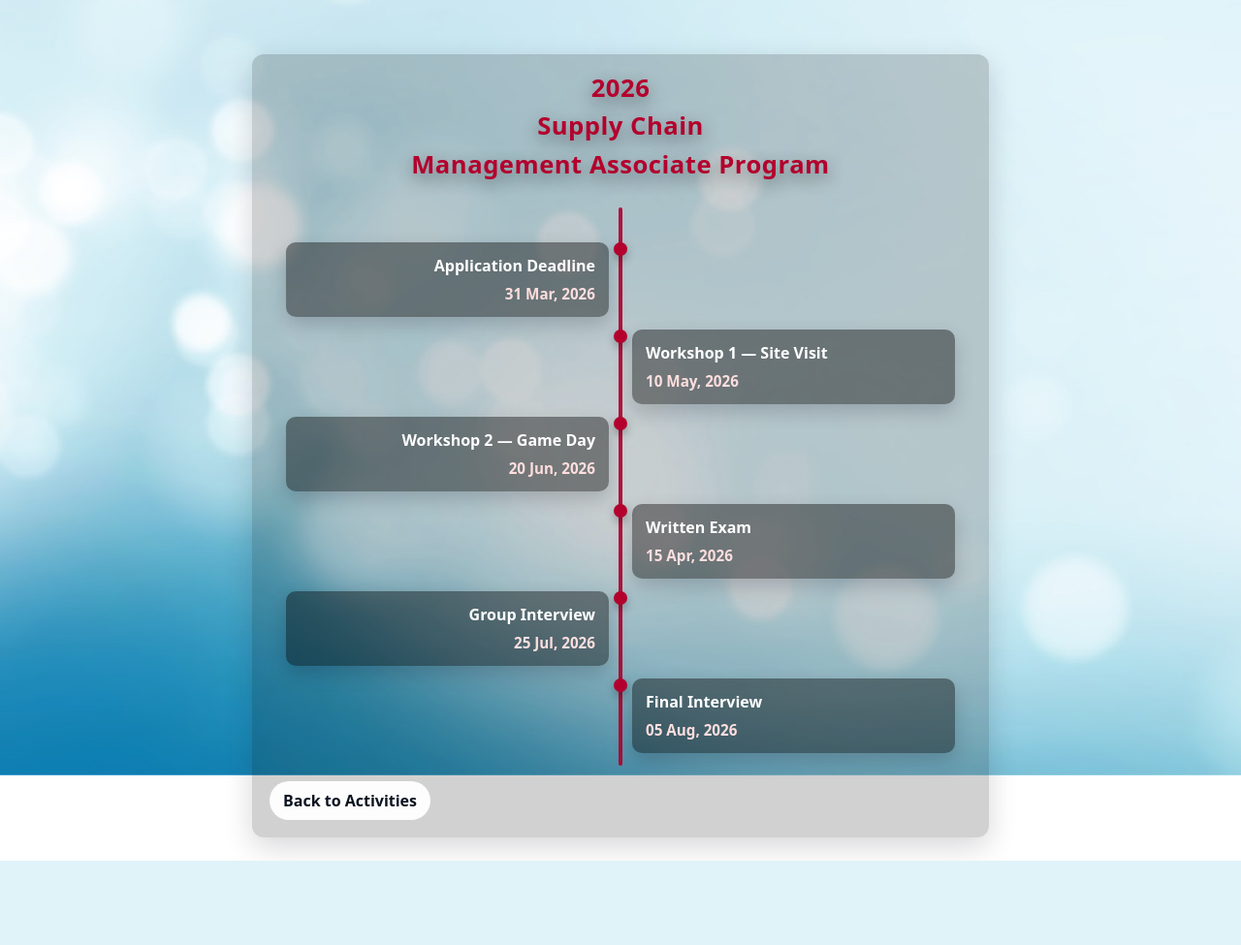
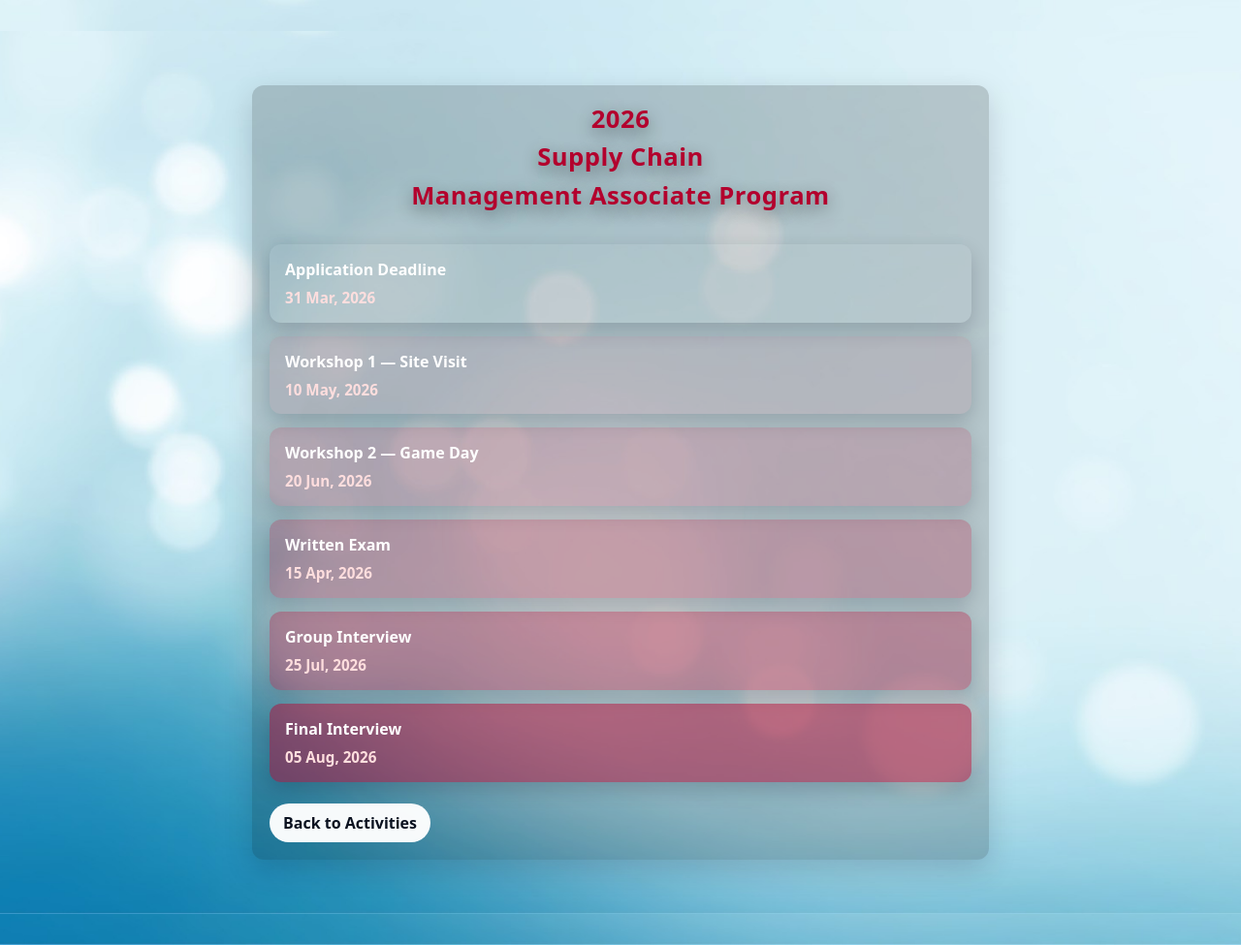
Before and after one commit to BB-wq787/Recruitment, a Flask app: page /apply in a window 1280 px wide. Shown: the whole page at 97% size. Before the commit the page ends 888 px from the top, so only its background shows below. Run offline with Flask 3, Linux system fonts and the light colour scheme; a user stored in the database is signed in.

Commit message:
update splash layout and space

```diff
--- a/templates/activity.html
+++ b/templates/activity.html
@@ -6,12 +6,11 @@
     <title>Activity Schedule</title>
     <link href="https://cdn.jsdelivr.net/npm/bootstrap@5.3.3/dist/css/bootstrap.min.css" rel="stylesheet">
     <style>
-        html, body { height: 100%; }
-        body {
+        /* apply background on html+body to avoid mobile white gaps */
+        html, body {
             background-image: url("{{ url_for('static', filename='bk.jpg') }}");
             background-size: cover;
             background-position: center;
-            /* avoid fixed on mobile which can cause blank areas when scrolling */
             background-attachment: scroll;
             background-repeat: no-repeat;
             min-height: 100vh;
--- a/templates/apply.html
+++ b/templates/apply.html
@@ -6,12 +6,11 @@
     <title>2026 Supply Chain Management Associate Program</title>
     <link href="https://cdn.jsdelivr.net/npm/bootstrap@5.3.3/dist/css/bootstrap.min.css" rel="stylesheet">
     <style>
-        html, body { height: 100%; }
-        body {
+        /* apply background to html and body to avoid mobile white gaps during scrolling */
+        html, body {
             background-image: url("{{ url_for('static', filename='bk.jpg') }}");
             background-size: cover;
             background-position: center;
-            /* avoid fixed on mobile which can cause blank areas when scrolling */
             background-attachment: scroll;
             background-repeat: no-repeat;
             min-height: 100vh;
@@ -38,88 +37,47 @@
         }
         .page-title .line { display:block; margin-bottom:6px; }
 
-        /* Vertical center line timeline with alternating cards */
+        /* Sequential vertical cards (no center axis/dots) */
         .timeline {
             margin-top: 12px;
             position: relative;
-            padding: 18px 0;
-        }
-        .timeline:before {
-            content: "";
-            position: absolute;
-            left: 50%;
-            top: 0;
-            bottom: 0;
-            width: 4px;
-            background: #b3002d;
-            transform: translateX(-50%);
-            border-radius: 2px;
-            opacity: 0.9;
+            padding: 6px 0;
+            display: flex;
+            flex-direction: column;
+            gap: 14px;
         }
         .timeline-item {
             position: relative;
-            min-height: 90px;
-        }
-        .timeline-item:after {
-            content: "";
-            position: absolute;
-            left: 50%;
-            top: 18px;
-            transform: translateX(-50%);
-            width: 14px;
-            height: 14px;
-            border-radius: 50%;
-            background: #b3002d;
-            box-shadow: 0 4px 10px rgba(0,0,0,0.3);
         }
         .timeline-content {
-            width: 46%;
-            padding: 12px 14px;
-            border-radius: 10px;
-            background: rgba(0,0,0,0.42);
+            width: 100%;
+            padding: 14px 16px;
+            border-radius: 12px;
+            background: rgba(59,130,246,0.12); /* default light */
             color: #ffffff;
             box-shadow: 0 8px 20px rgba(2,6,23,0.18);
-            position: absolute;
-            top: 6px;
+            position: relative;
             opacity: 0;
             transform: translateY(12px);
             transition: opacity 420ms ease, transform 420ms ease;
         }
-        .timeline-item:nth-child(odd) .timeline-content {
-            left: 50%;
-            transform: translateX(calc(-100% - 12px)) translateY(12px);
-            text-align: right;
-        }
-        .timeline-item:nth-child(even) .timeline-content {
-            left: 50%;
-            transform: translateX(12px) translateY(12px);
-            text-align: left;
-        }
+        /* color steps to represent progress (lighter -> darker) */
+        /* color steps: from light gray -> DKSH red (#b3002d) to indicate progress */
+        .timeline-item:nth-child(1) .timeline-content { background: rgba(230,230,230,0.06); }
+        .timeline-item:nth-child(2) .timeline-content { background: rgba(179,0,45,0.08); }
+        .timeline-item:nth-child(3) .timeline-content { background: rgba(179,0,45,0.16); }
+        .timeline-item:nth-child(4) .timeline-content { background: rgba(179,0,45,0.24); }
+        .timeline-item:nth-child(5) .timeline-content { background: rgba(179,0,45,0.32); }
+        .timeline-item:nth-child(6) .timeline-content { background: rgba(179,0,45,0.48); }
+        .timeline-activity { font-weight:800; color:#fff; margin-bottom:6px; }
+        .timeline-date { font-weight:700; color:#ffdede; font-size:0.95rem; }
+        .timeline-content.visible { opacity:1; transform:translateY(0); }
         .timeline-activity { font-weight:800; color:#fff; margin-bottom:6px; }
         .timeline-date { font-weight:700; color:#ffdede; font-size:0.95rem; }
         .timeline-content.visible { opacity:1; transform:translateY(0); }
         @media (max-width:800px){
-            /* Mobile: stack items vertically, hide center line/dots to avoid overlap */
-            .timeline:before { display: none; }
-            .timeline-item:after { display: none; }
-            .timeline {
-                padding: 8px 0;
-            }
-            .timeline-item {
-                padding: 6px 0;
-            }
-            .timeline-content {
-                position: relative;
-                width: 100%;
-                margin: 6px 0;
-                left: 0;
-                transform: translateY(12px);
-                text-align: left;
-            }
-            .timeline-content.visible {
-                transform: translateY(0);
-                opacity: 1;
-            }
+            .timeline { gap: 12px; padding: 6px 0; }
+            .timeline-content { width: 100%; padding: 12px 14px; }
         }
         .back-link {
             display:inline-block;
--- a/templates/index.html
+++ b/templates/index.html
@@ -6,13 +6,12 @@
     <title>2026 Management Associate Program</title>
     <link href="https://cdn.jsdelivr.net/npm/bootstrap@5.3.3/dist/css/bootstrap.min.css" rel="stylesheet">
     <style>
-        html, body { height: 100%; }
-        body {
+        /* apply background on html+body to avoid mobile white gaps */
+        html, body {
             background-color: #f5f5f5;
             background-image: url("{{ url_for('static', filename='bk.jpg') }}");
             background-size: cover;
             background-position: center;
-            /* avoid fixed on mobile which can cause blank areas when scrolling */
             background-attachment: scroll;
             background-repeat: no-repeat;
         }
```
Also changed, not shown: templates/estamp.html (+4 -4 lines), templates/welcome.html (+64 -16 lines).
